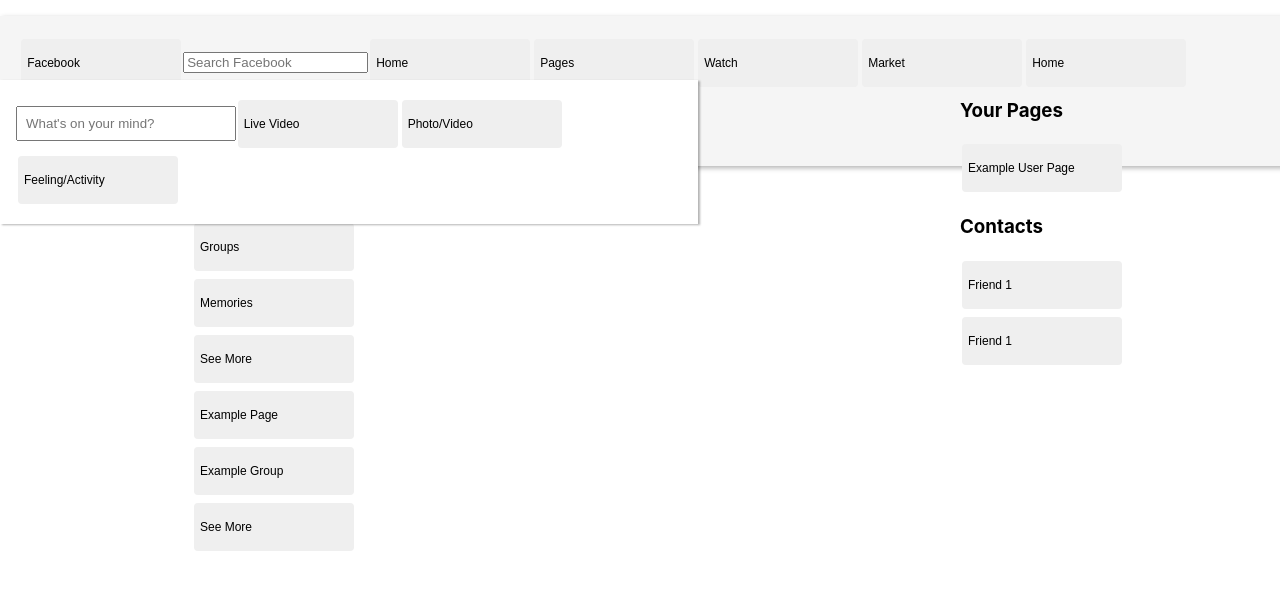
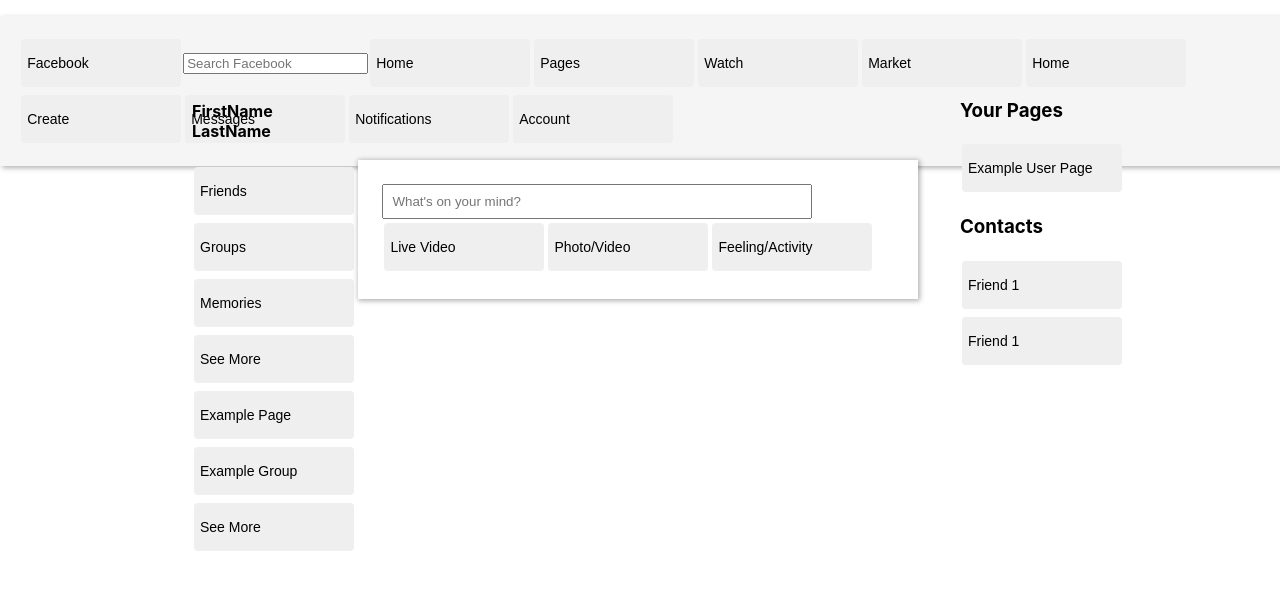
Before and after one commit to Ro5hi/facebook-mockup, a React (Create React App) app: page / in a window 1280 px wide. Shown: the top 590 px of the page. Built offline with nearby package versions, Linux system fonts and the light colour scheme.

Commit message:
positioned new post tab in news feed

```diff
--- a/src/App.css
+++ b/src/App.css
@@ -39,23 +39,25 @@
 }
 
 .news-feed {
-    background-color: white;
-    width: 80%;
-    top: 10%;
-    bottom: 100%;
-    position: fixed;
+    text-align: justify;
+    top: 20%;
+    bottom: 20%;
 }
 
 .create-tab {
     background-color: white;
-    box-shadow: 2px 1px 2px rgba(0, 0, 0, 0.3);
+    box-shadow: 1px 1px 5px 1px rgba(0, 0, 0, 0.3);
+    width: 40%;
     top: 10%;
-    width: 65%;
-    padding: 1rem;
+    right: -28%;
+    bottom: -10rem;
+    padding: 1.5rem;
+    position: relative;
+
 }
 
 .new-post {
-    width: 30%;
+    width: 80%;
     padding: 0.5rem;
     text-align: justify;
 }
@@ -63,7 +65,7 @@
 button {
     width: 10rem;
     height: 3rem;
-    font-size: 12px;
+    font-size: 14px;
     border-radius: 4px;
     border: none;
     text-decoration: none;
--- a/src/App.js
+++ b/src/App.js
@@ -45,10 +45,12 @@
                  type="text"
                  placeholder="What's on your mind?">
           </input>
+          <br/>
           <button onClick={""}>Live Video</button>
           <button onClick={""}>Photo/Video</button>
           <button onClick={""}>Feeling/Activity</button>
         </div>
+        .
       </div>
     </div>
   );
```
